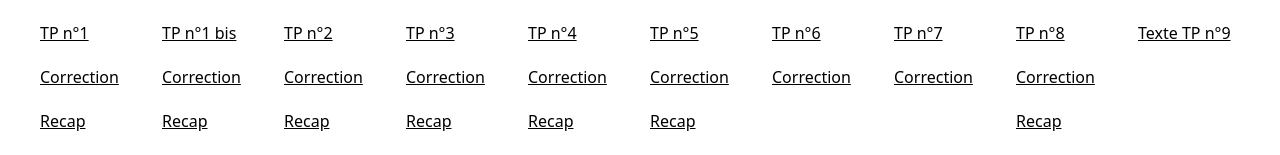
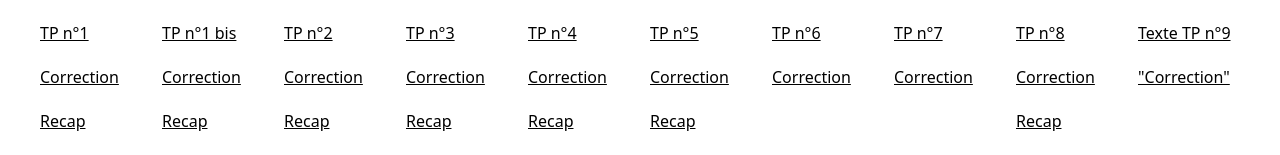
Before and after one commit to alicemoriniere/alicemoriniere.github.io, a Vue app: page /enseignements in a window 1280 px wide. Shown: the part 543-698 px from the top of the page. Built offline with nearby package versions, Linux system fonts and the light colour scheme.

Commit message:
ajout correction jeu oie

```diff
--- a/src/TeachingView.vue
+++ b/src/TeachingView.vue
@@ -26,7 +26,7 @@
 	<span> <a href="tp/correctiontp6.ipynb" target="_blank" download class="underline"> Correction </a>  </span>
 	<span>  <a href="tp/correctiontp7.ipynb" target="_blank" download class="underline"> Correction </a>  </span>
 	<span> <a href="tp/correctiontp8.py" target="_blank" download class="underline"> Correction </a> </span>
-	<span> </span>
+	<span> <a href="tp/correctionjeuoie.ipynb" target="_blank" download class="underline"> "Correction" </a> </span>
 
 	<span> <a href="tp/recap1.ipynb" target="_blank" download  class="underline"> Recap </a> </span>
 	<span> <a href="tp/recap2.ipynb" target="_blank" download  class="underline"> Recap </a> </span>
```
Also changed, not shown: 1 other file (tests, documents, lock files or other folders).
